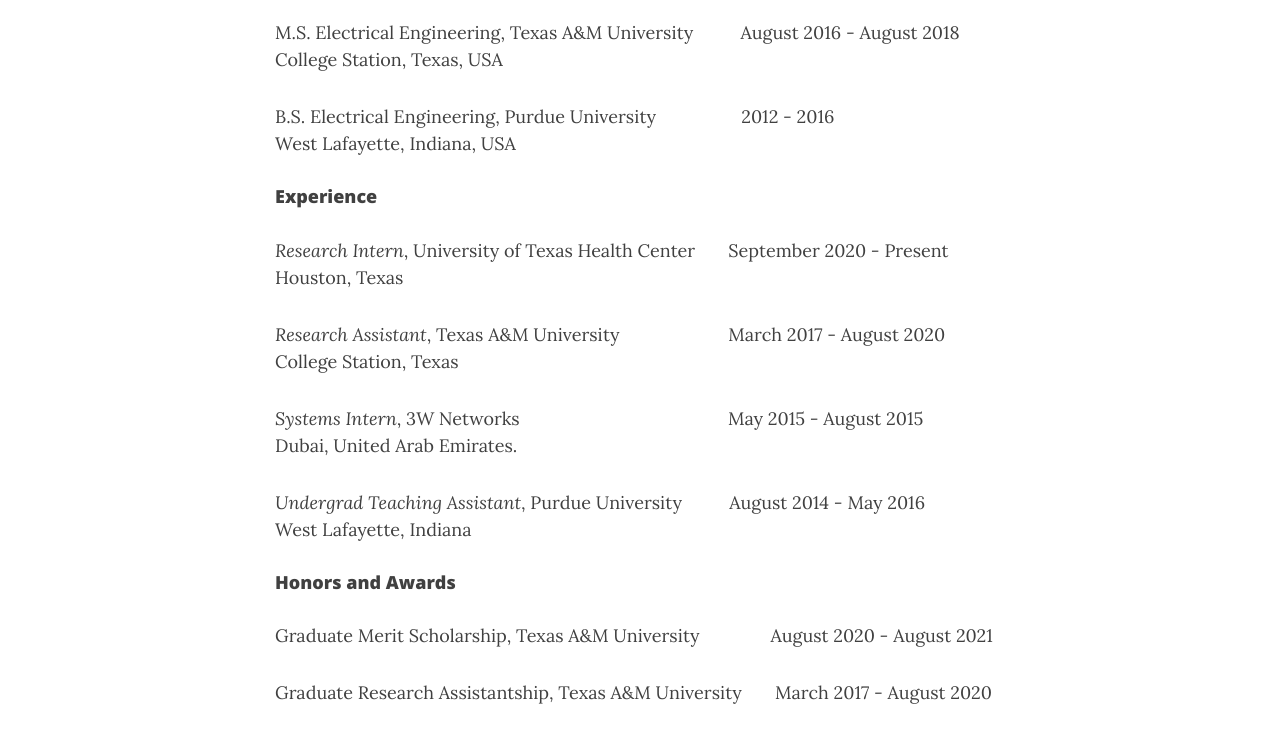
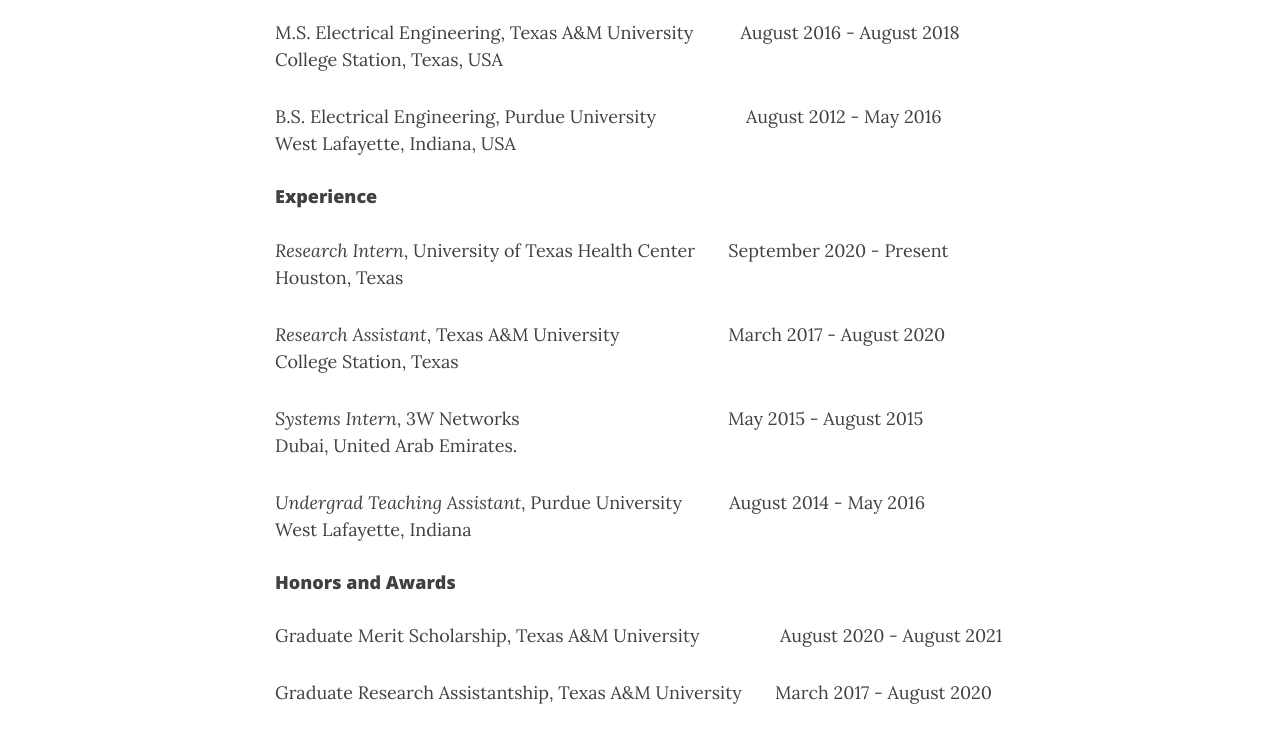
Before and after one commit to adilahiri/adilahiri.github.io, a Jekyll site: the page built from CV.md, in a window 1280 px wide and 1285 px high. Shown: the part 265-1001 px from the top of the window. Built offline with Jekyll 4.4.1, drawn with Linux system fonts in a browser that asks for light colours; nearby versions of some CDN libraries.

Commit message:
Update CV.md

```diff
--- a/CV.md
+++ b/CV.md
@@ -11,7 +11,7 @@
 M.S.   Electrical Engineering, Texas A&M University &nbsp;&nbsp;&nbsp;&nbsp;&nbsp;&nbsp;&nbsp;&nbsp;   August 2016 -  August 2018 <br>
 College Station, Texas, USA
 
-B.S.   Electrical Engineering, Purdue University &nbsp;&nbsp;&nbsp;&nbsp;&nbsp;&nbsp;&nbsp;&nbsp;&nbsp;&nbsp;&nbsp;&nbsp;&nbsp;&nbsp;&nbsp;&nbsp;&nbsp;2012 -  2016 <br>
+B.S.   Electrical Engineering, Purdue University &nbsp;&nbsp;&nbsp;&nbsp;&nbsp;&nbsp;&nbsp;&nbsp;&nbsp;&nbsp;&nbsp;&nbsp;&nbsp;&nbsp;&nbsp;&nbsp;&nbsp; August 2012 - May 2016 <br>
 West Lafayette, Indiana, USA
 
 
@@ -30,6 +30,6 @@
 
 
 #### Honors and Awards
-Graduate Merit Scholarship, Texas A&M University &nbsp;&nbsp;&nbsp;&nbsp;&nbsp;&nbsp;&nbsp;&nbsp;&nbsp;&nbsp;&nbsp;&nbsp;&nbsp; August 2020 - August 2021 <br>
+Graduate Merit Scholarship, Texas A&M University &nbsp;&nbsp;&nbsp;&nbsp;&nbsp;&nbsp;&nbsp;&nbsp;&nbsp;&nbsp;&nbsp;&nbsp;&nbsp;&nbsp;&nbsp; August 2020 - August 2021 <br>
 
 Graduate Research Assistantship, Texas A&M University &nbsp;&nbsp;&nbsp;&nbsp;&nbsp; March 2017 - August 2020 <br>
```
